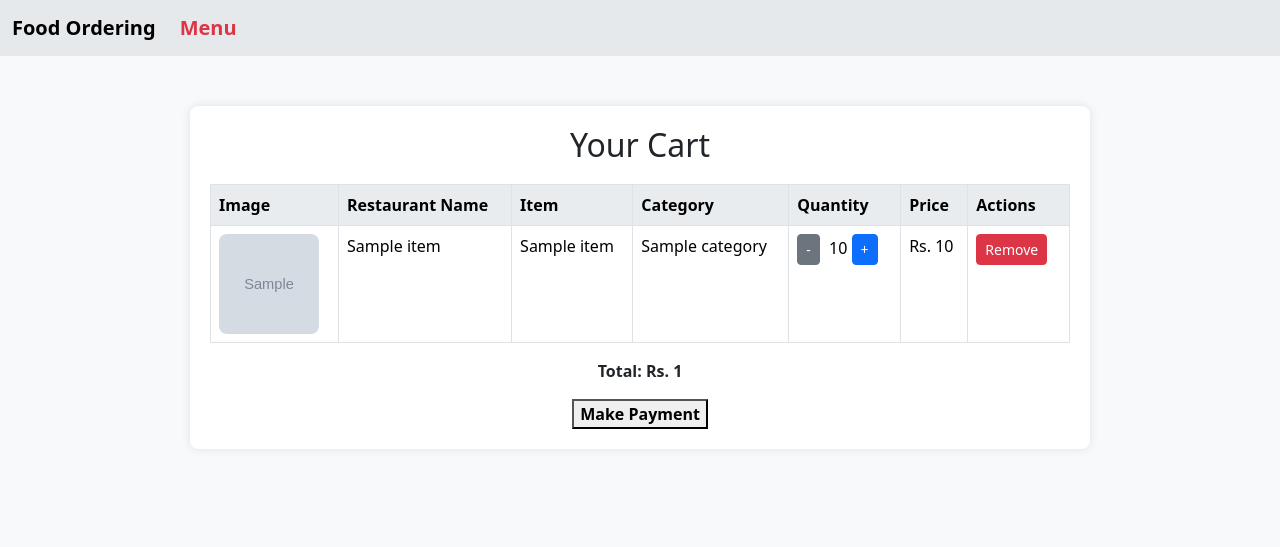
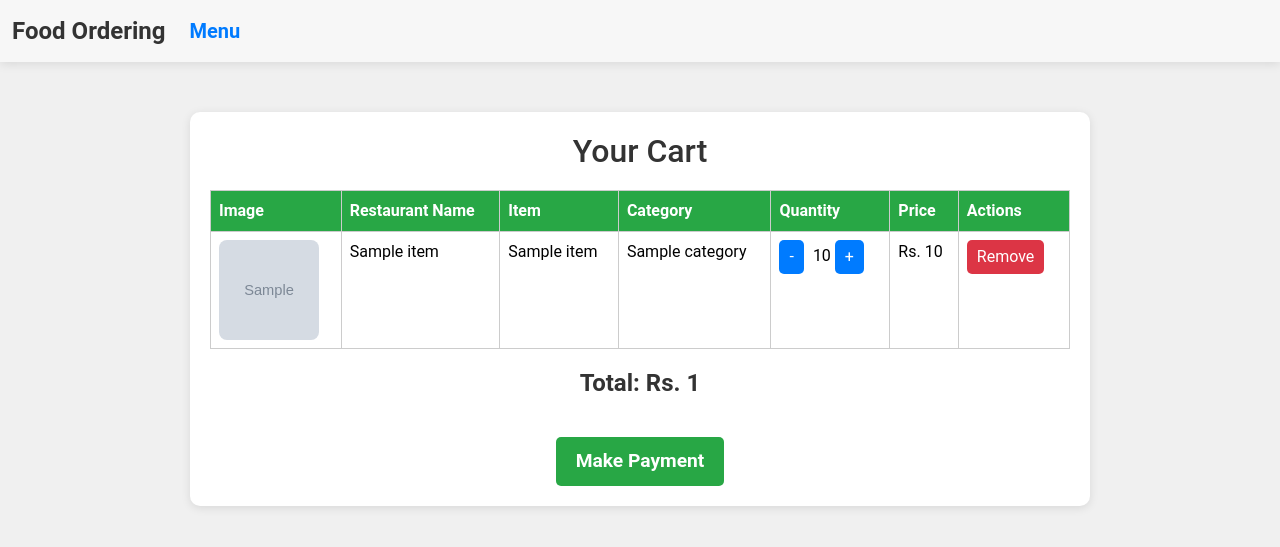
Before and after one commit to sailesh-prasad/Online_Food_Ordering_System, a Django app: template ordering/templates/home/cart.html in a window 1280 px wide. Shown: the top 547 px of the page. Run offline with Django 3.2, Linux system fonts and the light colour scheme; the template is opened without the code that fills it: most values are stand-ins (such as "Sample title", 1, 10 or a date in 2020); grey boxes marked "Sample" are stand-in pictures.

```diff
--- a/ordering/templates/home/cart.html
+++ b/ordering/templates/home/cart.html
@@ -9,60 +9,105 @@
     <link rel="stylesheet" href="https://cdn.jsdelivr.net/npm/bootstrap@5.3.3/dist/css/bootstrap.min.css">
     <style>
         body {
-            background-color: #f8f9fa;
+            background-color: #f0f0f0;
+            font-family: 'Roboto', sans-serif;
         }
         .table-bordered {
-            border: 1px solid #dee2e6;
+            border: 1px solid #ccc;
         }
         .table thead th {
-            background-color: #e9ecef;
+            background-color: #28a745;
+            color: #fff;
+        }
+        .table tbody tr {
+            background-color: #ff565697;
+            transition: background-color 0.3s ease;
+        }
+        .table tbody tr:hover {
+            background-color: #ff8a80;
         }
         .cart-container {
             max-width: 900px;
             margin-top: 50px;
             background-color: #fff;
             padding: 20px;
-            border-radius: 8px;
-            box-shadow: 0 0 10px rgba(0, 0, 0, 0.1);
+            border-radius: 10px;
+            box-shadow: 0 2px 10px rgba(0, 0, 0, 0.1);
+            transition: transform 0.3s ease;
+        }
+        .cart-container:hover {
+            transform: scale(1.02);
         }
         h2 {
             margin-bottom: 20px;
+            color: #333;
+            text-align: center;
+            font-size: 2em;
         }
         img {
             border-radius: 8px;
         }
         .total-cost {
             font-weight: bold;
+            color: #333;
+            font-size: 1.5em;
         }
         .btn-checkout {
             margin-top: 20px;
+            background-color: #28a745;
+            color: #fff;
+            border: none;
+            padding: 10px 20px;
+            border-radius: 5px;
+            cursor: pointer;
+            transition: background-color 0.3s ease;
+            font-size: 1.2em;
+        }
+        .btn-checkout:hover {
+            background-color: #218838;
         }
         .btn-action {
             margin-right: 5px;
+            background-color: #007bff;
+            color: #fff;
+            border: none;
+            padding: 5px 10px;
+            border-radius: 5px;
+            cursor: pointer;
+            transition: background-color 0.3s ease;
+            font-size: 1em;
         }
-
-
+        .btn-action:hover {
+            background-color: #0056b3;
+        }
+        .btn-danger {
+            background-color: #dc3545;
+        }
+        .btn-danger:hover {
+            background-color: #c82333;
+        }
         .nav-link.menu-link {
-
-            color: #dc3545;
+            color: #007bff;
             border-radius: 3px;
-            padding: 5px 5px;
+            padding: 5px 10px;
             font-weight: bold;
             font-size: 20px;
+            transition: color 0.3s ease;
+        }
+        .nav-link.menu-link:hover {
+            color: #0056b3;
         }
         .navbar-brand {
-            color: #000000; /* Change this color as needed */
+            color: #333;
             font-weight: bold;
-
+            font-size: 1.5em;
         }
-
         .custom-grey {
-            background-color: #e6e9ec; /* Adjust the color code to your desired shade of grey */
+            background-color: #f7f7f7;
         }
-
-
-
-
+        .navbar {
+            box-shadow: 0 2px 10px rgba(0, 0, 0, 0.1);
+        }
     </style>
 </head>
 
@@ -129,12 +174,12 @@
             </tbody>
         </table>
         <center>
-        <p class="total-cost text-right">Total: Rs. {{ totalCost }}</p>
+        <p class="total-cost text-right text-lg font-semibold text-green-800">Total: Rs. {{ totalCost }}</p>
         </center>
         <center>
             <form method="post" action="{% url 'make_payment' %}">
                 {% csrf_token %}
-                <button type="submit"><b>Make Payment</b></button>
+                <button type="submit" class="btn-checkout"><b>Make Payment</b></button>
             </form>
         </center>
 
--- a/restaurant/models.py
+++ b/restaurant/models.py
@@ -5,11 +5,15 @@ from django.core.validators import MinValueValidator , MaxValueValidator
 from django.db import models
 from customer.models import CustomUser  # Import CustomUser from the user app
 from phonenumber_field.modelfields import PhoneNumberField
+from customer.models import State, City, Place
 
 class restaurantUser(CustomUser):
     restaurantName = models.CharField(max_length=50)
     address = models.TextField()
     restaurantContact = PhoneNumberField()
+    state = models.ForeignKey(State, on_delete=models.CASCADE, default=1)  # Ensure State with id=1 exists
+    city = models.ForeignKey(City, on_delete=models.CASCADE, default=1)    # Ensure City with id=1 exists
+    place = models.ForeignKey(Place, on_delete=models.CASCADE, default=1)
     latitude = models.DecimalField(max_digits=9, decimal_places=6, null=True, blank=True)
     longitude = models.DecimalField(max_digits=9, decimal_places=6, null=True, blank=True)
 
```
Also changed, not shown: db.sqlite3, restaurant/migrations/0014_restaurantuser_city_restaurantuser_place_and_more.py (added).
